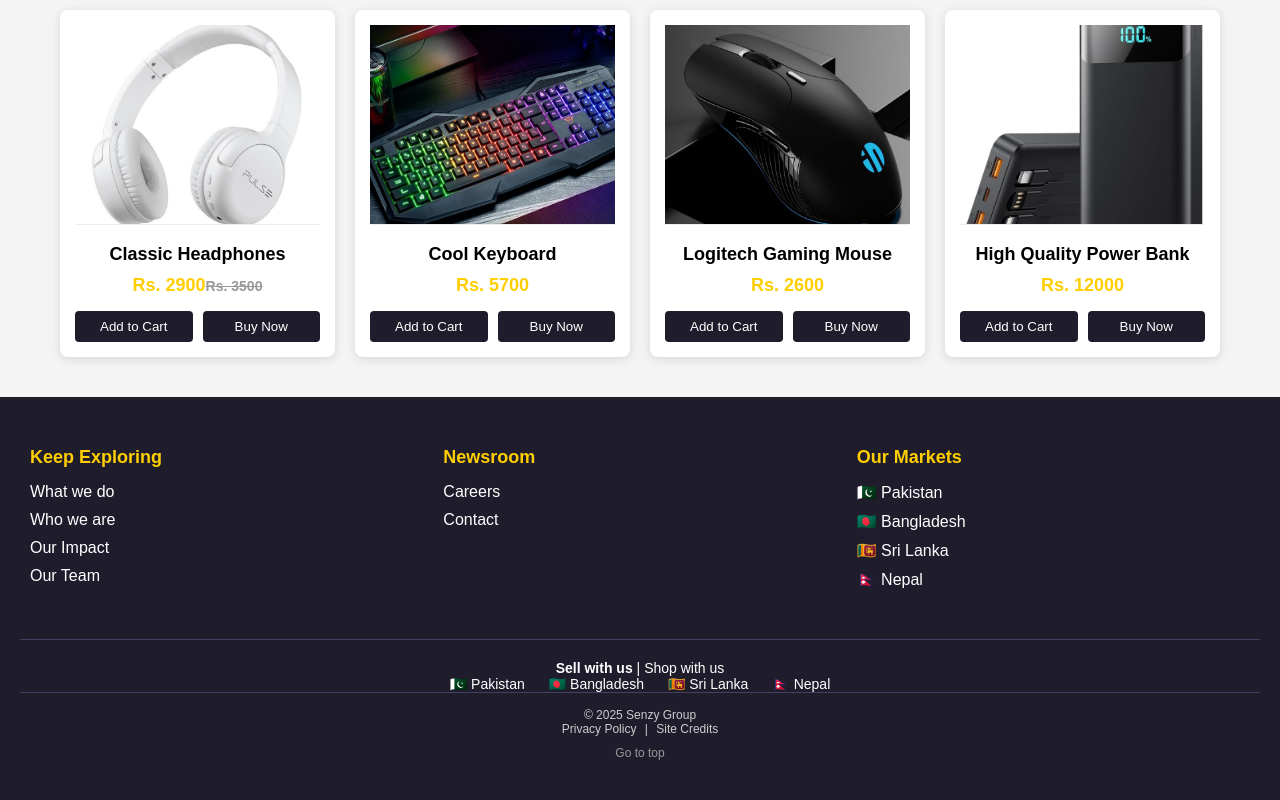
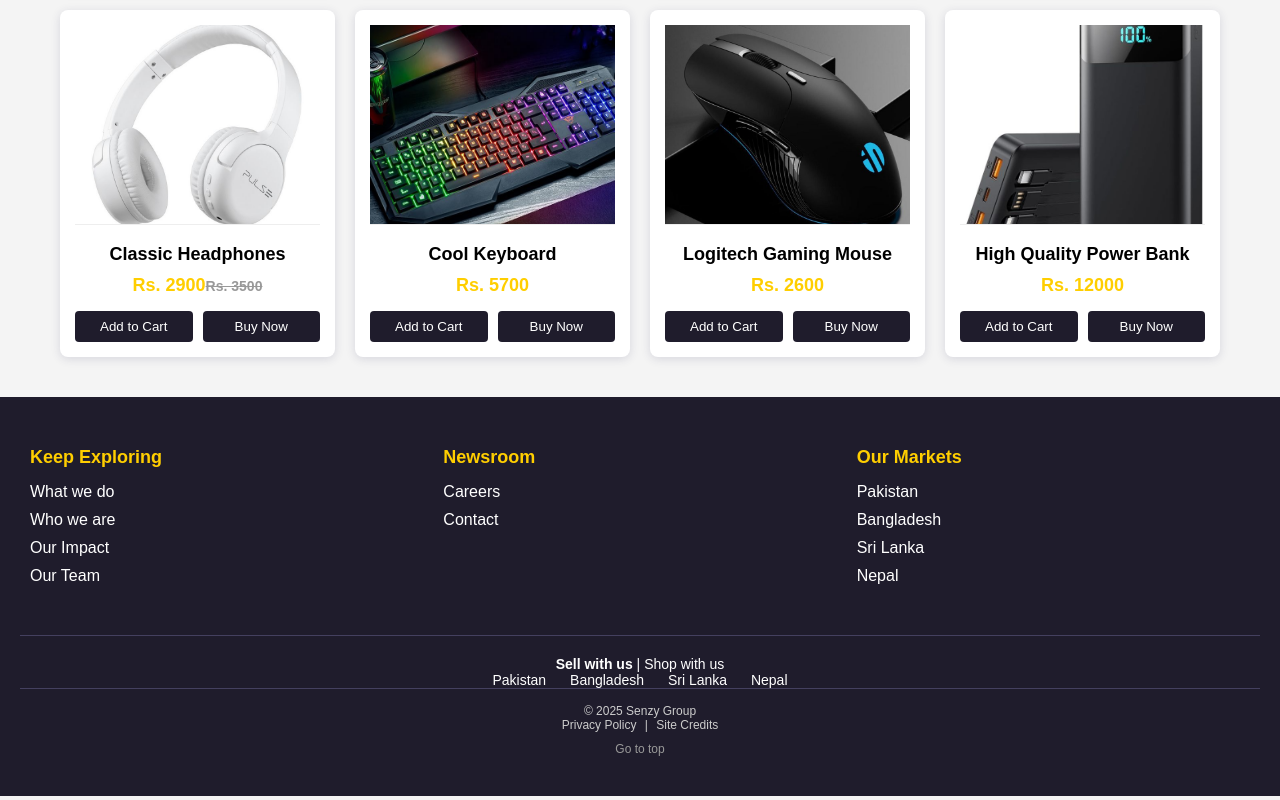
Before and after one commit to senzy-hub/s, a plain HTML site: page index.html in a window 1280 px wide. Shown: the part 969-1769 px from the top of the page. Drawn offline with nearby package versions, Linux system fonts and the light colour scheme.

Commit message:
Add files via upload

```diff
--- a/index.html
+++ b/index.html
@@ -98,7 +98,7 @@
         <div class="hero-content">
             <h1>Big Sale Up To 70% Off!</h1>
             <p>Shop the best deals on thousands of products</p>
-            <button onclick="addToCart('Wireless Headphones', 4599, 'hp1.jpg')">Add to Cart</button>
+            <button>Buy Now</button>
         </div>
     </section>
 
@@ -218,10 +218,10 @@
             <div class="footer-section">
                 <h3>Our Markets</h3>
                 <ul>
-                    <li><a href="/">🇵🇰 Pakistan</a></li>
-                    <li><a href="/">🇧🇩 Bangladesh</a></li>
-                    <li><a href="/">🇱🇰 Sri Lanka</a></li>
-                    <li><a href="/">🇳🇵 Nepal</a></li>
+                    <li><a href="/">Pakistan</a></li>
+                    <li><a href="/">Bangladesh</a></li>
+                    <li><a href="/">Sri Lanka</a></li>
+                    <li><a href="/">Nepal</a></li>
                 </ul>
             </div>
         </div>
@@ -230,10 +230,10 @@
             <span><strong>Sell with us</strong></span> |
             <span>Shop with us</span>
             <div class="footer-countries">
-                <a href="/">🇵🇰 Pakistan</a>
-                <a href="/">🇧🇩 Bangladesh</a>
-                <a href="/">🇱🇰 Sri Lanka</a>
-                <a href="/">🇳🇵 Nepal</a>
+                <a href="/">Pakistan</a>
+                <a href="/">Bangladesh</a>
+                <a href="/">Sri Lanka</a>
+                <a href="/">Nepal</a>
             </div>
         </div>
 
```
